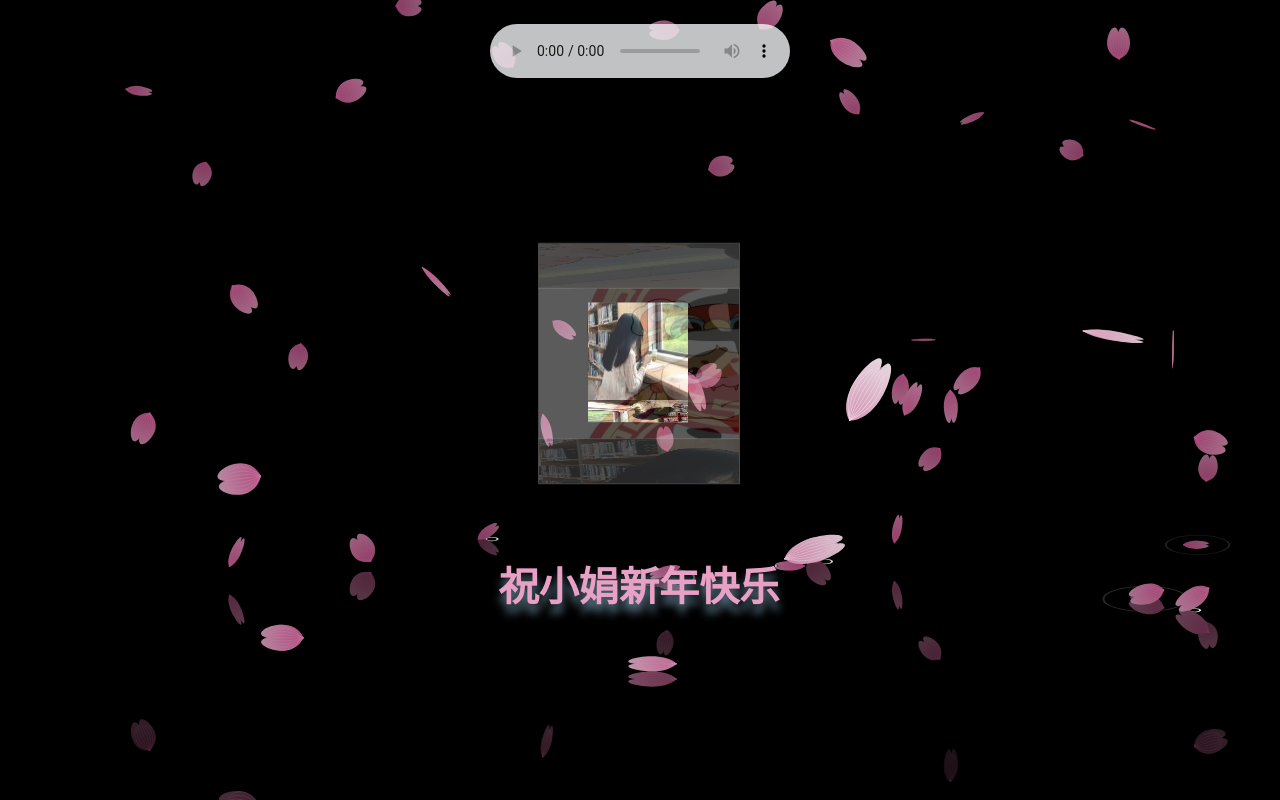
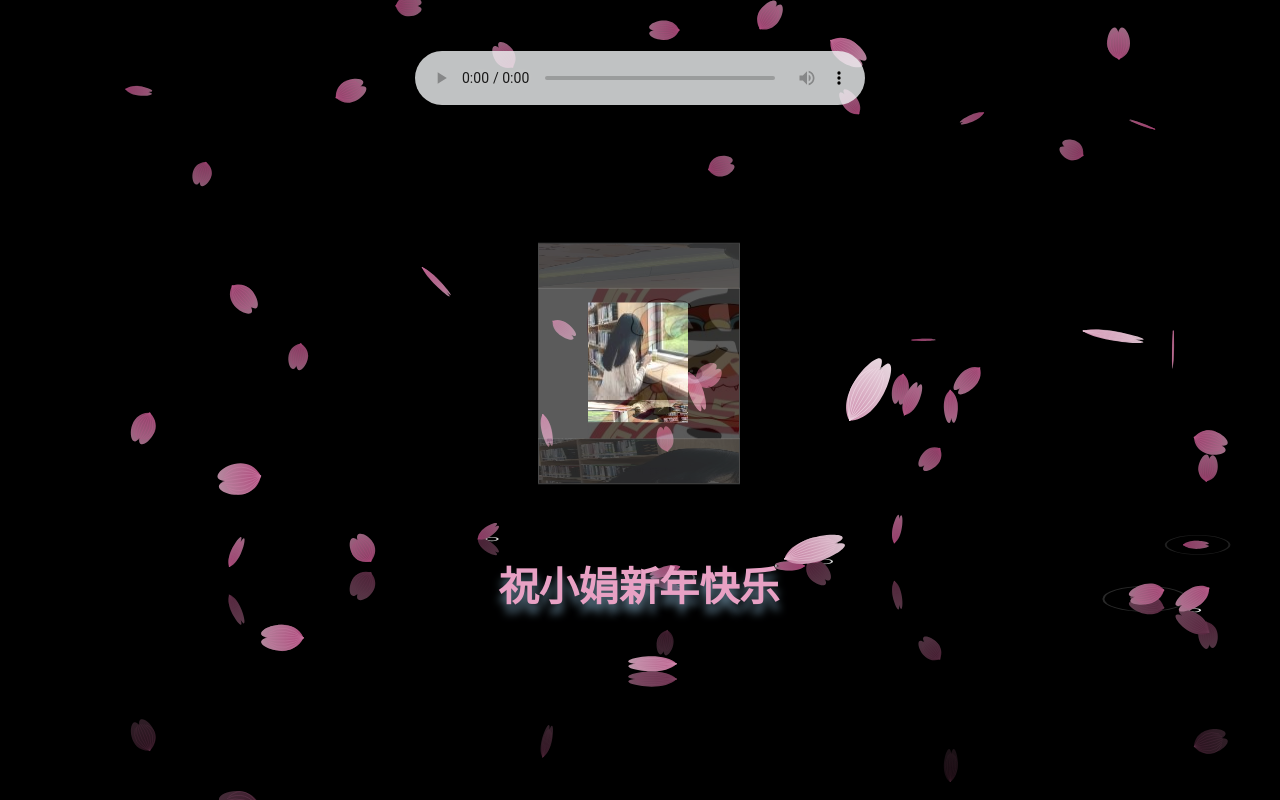
Before and after one commit to seuguojs/lxj, a plain HTML site: page index.html in a window 1280 px wide. Drawn offline with nearby package versions, Linux system fonts and the light colour scheme.

Commit message:
Update index.html

```diff
--- a/index.html
+++ b/index.html
@@ -39,8 +39,8 @@
         }
 
         audio {
-            width: 300px;
-            height: 54px;
+            width: 450px;
+            height: 81px;
             position: absolute;
             top: 1.5rem;
             z-index: 1809185784;
```
